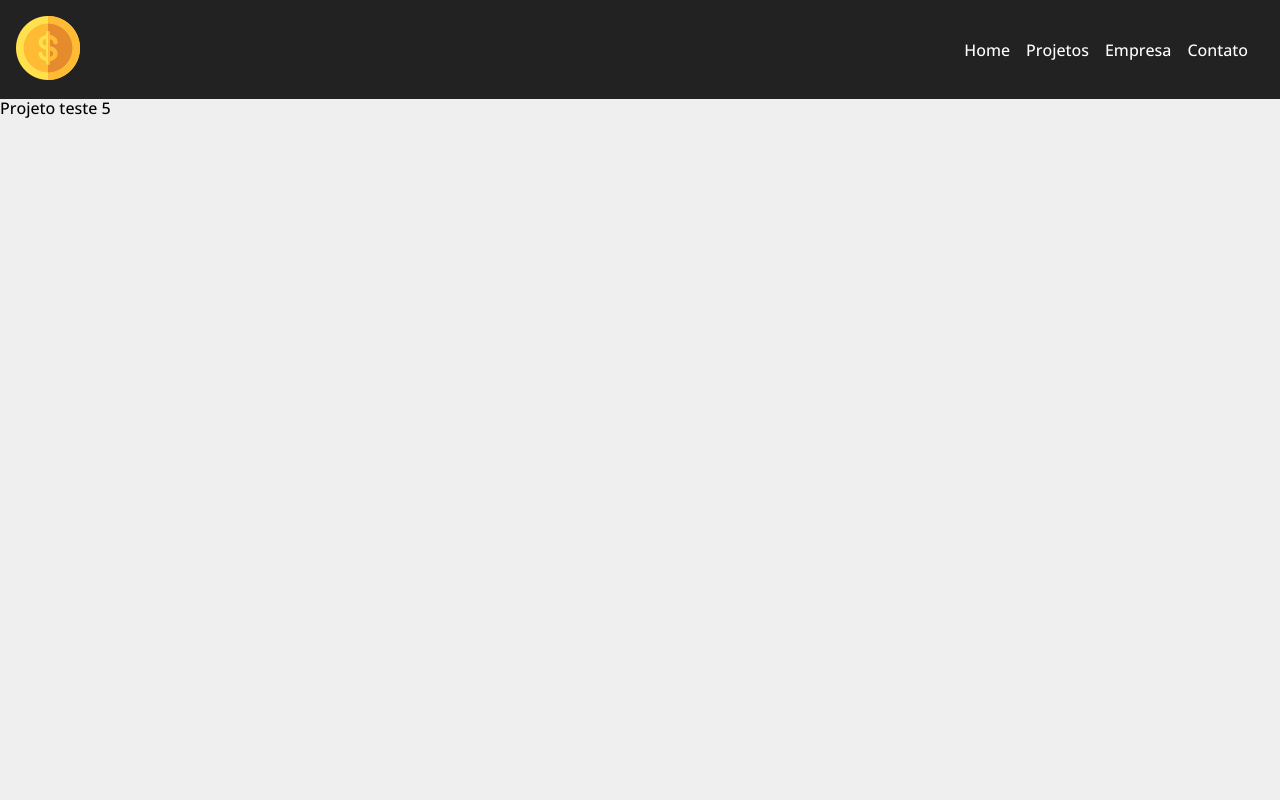
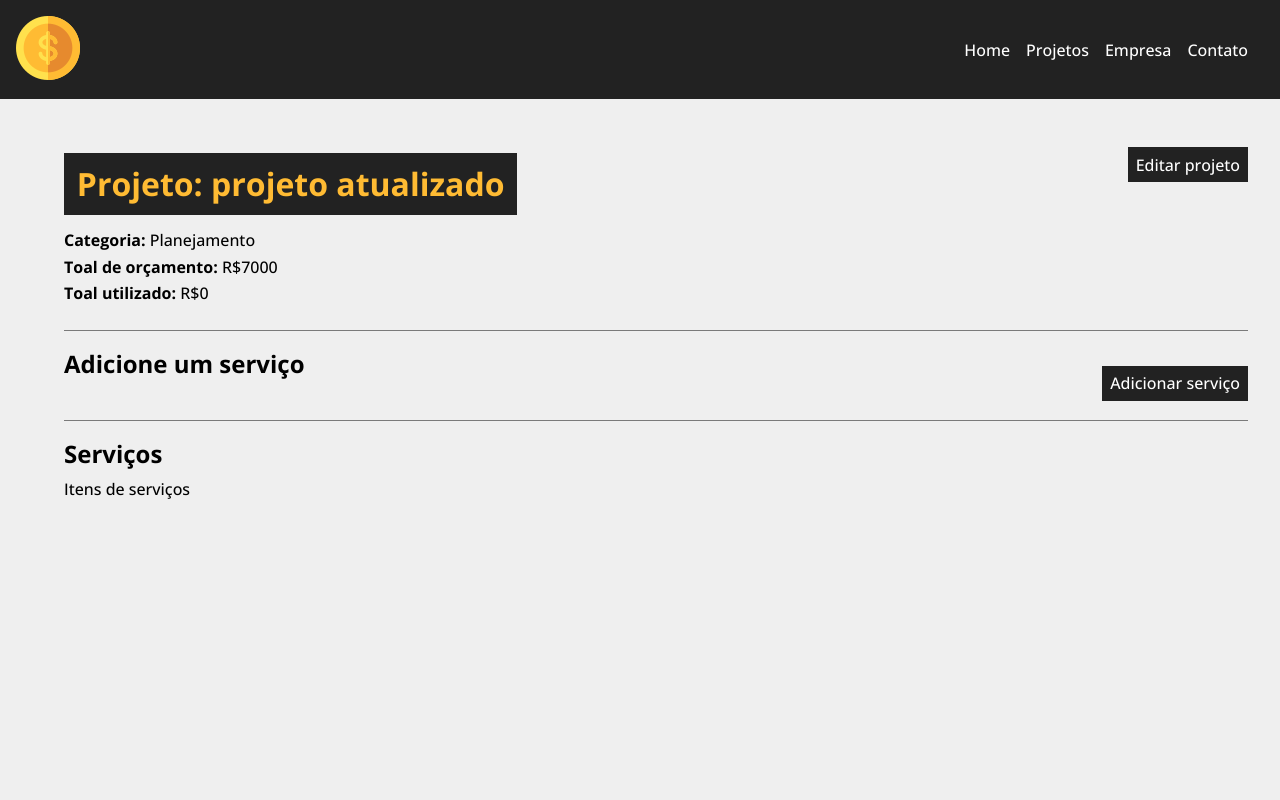
Before and after one commit to Thiago87dev/myFirstReactProject, a React (Create React App) app: page /project/10 in a window 1280 px wide. Shown: the top 800 px of the page. Built offline with nearby package versions, Linux system fonts and the light colour scheme; data requests are answered from the project's data file.

Commit message:
updating 1

```diff
--- a/db.json
+++ b/db.json
@@ -1,11 +1,11 @@
 {
   "projects": [
     {
-      "name": "teste 7",
-      "budget": "1500",
+      "name": "Atualizado 2",
+      "budget": "3050",
       "category": {
-        "id": "2",
-        "name": "Desenvolvimento"
+        "id": "3",
+        "name": "Design"
       },
       "cost": 0,
       "services": [],
@@ -34,11 +34,11 @@
       "id": 9
     },
     {
-      "name": "Projeto teste 5",
-      "budget": "5000",
+      "name": "projeto atualizado",
+      "budget": "7000",
       "category": {
-        "id": "3",
-        "name": "Design"
+        "id": "4",
+        "name": "Planejamento"
       },
       "cost": 0,
       "services": [],
--- a/src/components/layout/Container.module.css
+++ b/src/components/layout/Container.module.css
@@ -1,7 +1,7 @@
 .container {
   display: flex;
   justify-content: space-between;
-  margin: 0 auto;
+  /* margin: 0 auto; */
   flex-wrap: wrap;
 }
 
@@ -16,4 +16,5 @@
 .column {
   flex-direction: column;
   justify-content: flex-start;
+  margin-left: 2em;
 }
--- a/src/components/pages/Project.jsx
+++ b/src/components/pages/Project.jsx
@@ -2,23 +2,121 @@
 import { useState, useEffect } from "react";
 
 import styles from "./Project.module.css";
+import Loading from "../layout/Loading";
+import Container from "../layout/Container";
+import Messages from "../layout/Messages";
+import ProjectForm from "../project/ProjectForm";
 
 export default function Project() {
+  useEffect(() => {
+    window.scroll(0, 0);
+  }, []);
+
   const { id } = useParams();
 
   const [project, setProject] = useState([]);
+  const [showProjectForm, setShowProjectForm] = useState(false);
+  const [showServiceForm, setShowServiceForm] = useState(false);
+  const [message, setMessage] = useState();
+  const [type, setType] = useState();
 
   useEffect(() => {
-    fetch(`http://localhost:5000/projects/${id}`, {
-      method: "GET",
+    setTimeout(() => {
+      fetch(`http://localhost:5000/projects/${id}`, {
+        method: "GET",
+        headers: {
+          "Content-Type": "application/json",
+        },
+      })
+        .then((res) => res.json())
+        .then((data) => setProject(data))
+        .catch((err) => console.log(err));
+    }, 500);
+  }, [id]);
+
+  function editPost(project) {
+    //budget validation
+    setMessage("");
+    if (project.budget < project.cost) {
+      setMessage("O orçamento não pode ser menor que o custo do projeto.");
+      setType("error");
+      return false;
+    }
+    fetch(`http://localhost:5000/projects/${project.id}`, {
+      method: "PATCH",
       headers: {
         "Content-Type": "application/json",
       },
+      body: JSON.stringify(project),
     })
       .then((res) => res.json())
-      .then((data) => setProject(data))
+      .then((data) => {
+        setProject(data);
+        setShowProjectForm(false);
+        setMessage("Projeto atualizado com sucesso.");
+        setType("success");
+      })
       .catch((err) => console.log(err));
-  }, [id]);
+  }
 
-  return <p>{project.name}</p>;
+  function toggleProjectForm() {
+    setShowProjectForm(!showProjectForm);
+  }
+  function toggleServiceForm() {
+    setShowServiceForm(!showServiceForm);
+  }
+
+  return (
+    <>
+      {project.name ? (
+        <div className={styles.project_details}>
+          <Container customClass="column">
+            {message && <Messages type={type} msg={message} />}
+            <div className={styles.details_container}>
+              <h1>Projeto: {project.name}</h1>
+              <button className={styles.btn} onClick={toggleProjectForm}>
+                {!showProjectForm ? "Editar projeto" : "Fechar"}
+              </button>
+              {!showProjectForm ? (
+                <div className={styles.project_info}>
+                  <p>
+                    <span>Categoria:</span> {project.category.name}
+                  </p>
+                  <p>
+                    <span>Toal de orçamento: </span> R${project.budget}
+                  </p>
+                  <p>
+                    <span>Toal utilizado: </span> R${project.cost}
+                  </p>
+                </div>
+              ) : (
+                <div className={styles.project_info}>
+                  <ProjectForm
+                    handleSubmit={editPost}
+                    btnText="Concluir edição"
+                    projectData={project}
+                  />
+                </div>
+              )}
+            </div>
+            <div className={styles.service_form_container}>
+              <h2>Adicione um serviço</h2>
+              <button className={styles.btn} onClick={toggleServiceForm}>
+                {!showServiceForm ? "Adicionar serviço" : "Fechar"}
+              </button>
+              <div className={styles.project_info}>
+                {showServiceForm && <div>Formulario do serviço</div>}
+              </div>
+            </div>
+            <h2>Serviços</h2>
+            <Container customClass="start">
+              <p>Itens de serviços</p>
+            </Container>
+          </Container>
+        </div>
+      ) : (
+        <Loading />
+      )}
+    </>
+  );
 }
--- a/src/components/pages/Project.module.css
+++ b/src/components/pages/Project.module.css
@@ -0,0 +1,54 @@
+.project_details{
+    width: 100vw;
+    padding: 2em;
+}
+
+.project_details h1,
+.project_details h2,
+.project_details p{
+    margin-bottom: 0.5em;
+}
+
+.project_details h1{
+    background-color: #222;
+    color: #ffbb33;
+    padding: 0.4em;
+}
+
+.project_details span{
+    font-weight: bold;
+}
+
+.details_container,
+.service_form_container {
+    border-bottom: 1px solid #7a7a7a;
+    margin-bottom: 1.2em;
+    padding-bottom: 1.2em;
+    display: flex;
+    justify-content: space-between;
+    flex-wrap: wrap;
+}
+
+.btn{
+    display: flex;
+    align-items: center;
+    background-color: #222;
+    height: 35px;
+    color: #fff;
+    padding: .5em .5em;
+    text-decoration: none;
+    transition: 0.5s;
+    text-align: center;
+    cursor: pointer;
+    max-height: 40px;
+    border: none;
+    margin-top: 1em;
+}
+
+.btn:hover{
+    color: #ffbb33;
+}
+
+.project_info{
+    width: 100%;
+}
```
